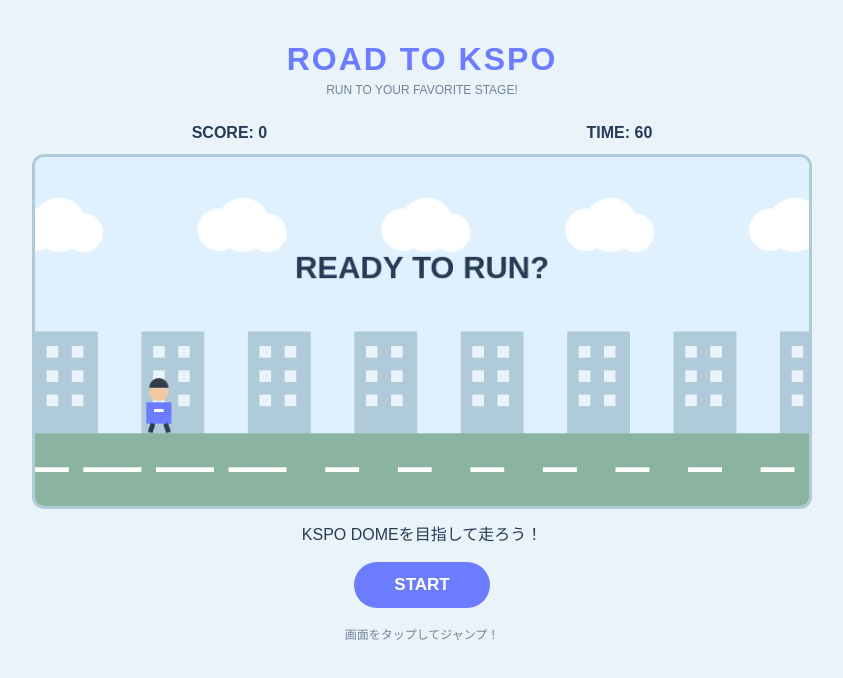
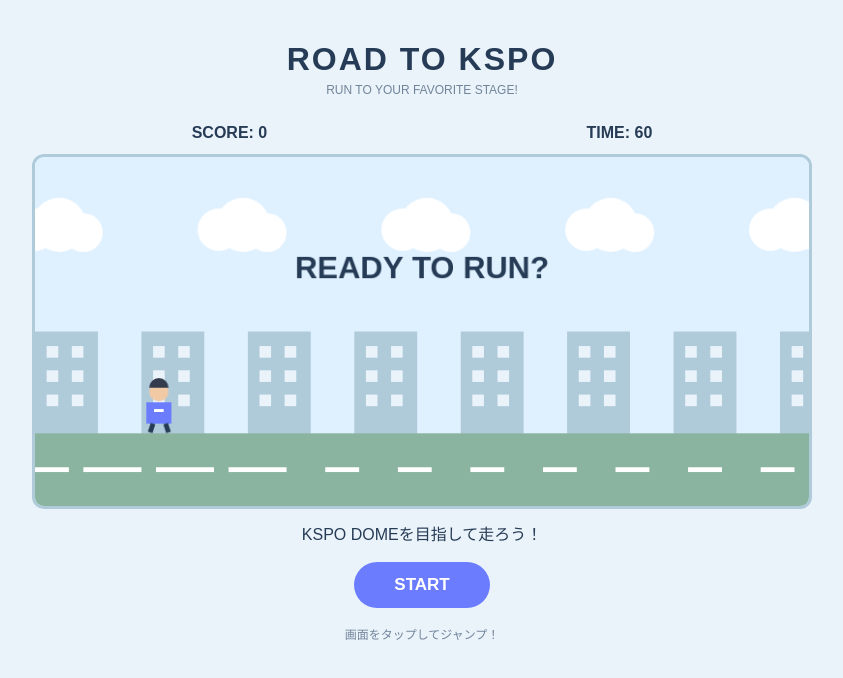
Before and after one commit to mii622/road-to-kspo, a plain HTML site: page index.html in a window 1280 px wide. Shown: the whole page, without its empty margins (218-1061 px from the left). Drawn offline with Linux system fonts and the light colour scheme.

Commit message:
Update index.html

```diff
--- a/index.html
+++ b/index.html
@@ -18,7 +18,7 @@ body {
 header { padding: 20px 10px 5px; }
 
 h1 {
-  color: #6b7cff;
+  color: #eeeee;
   letter-spacing: 2px;
   margin-bottom: 5px;
 }
```
